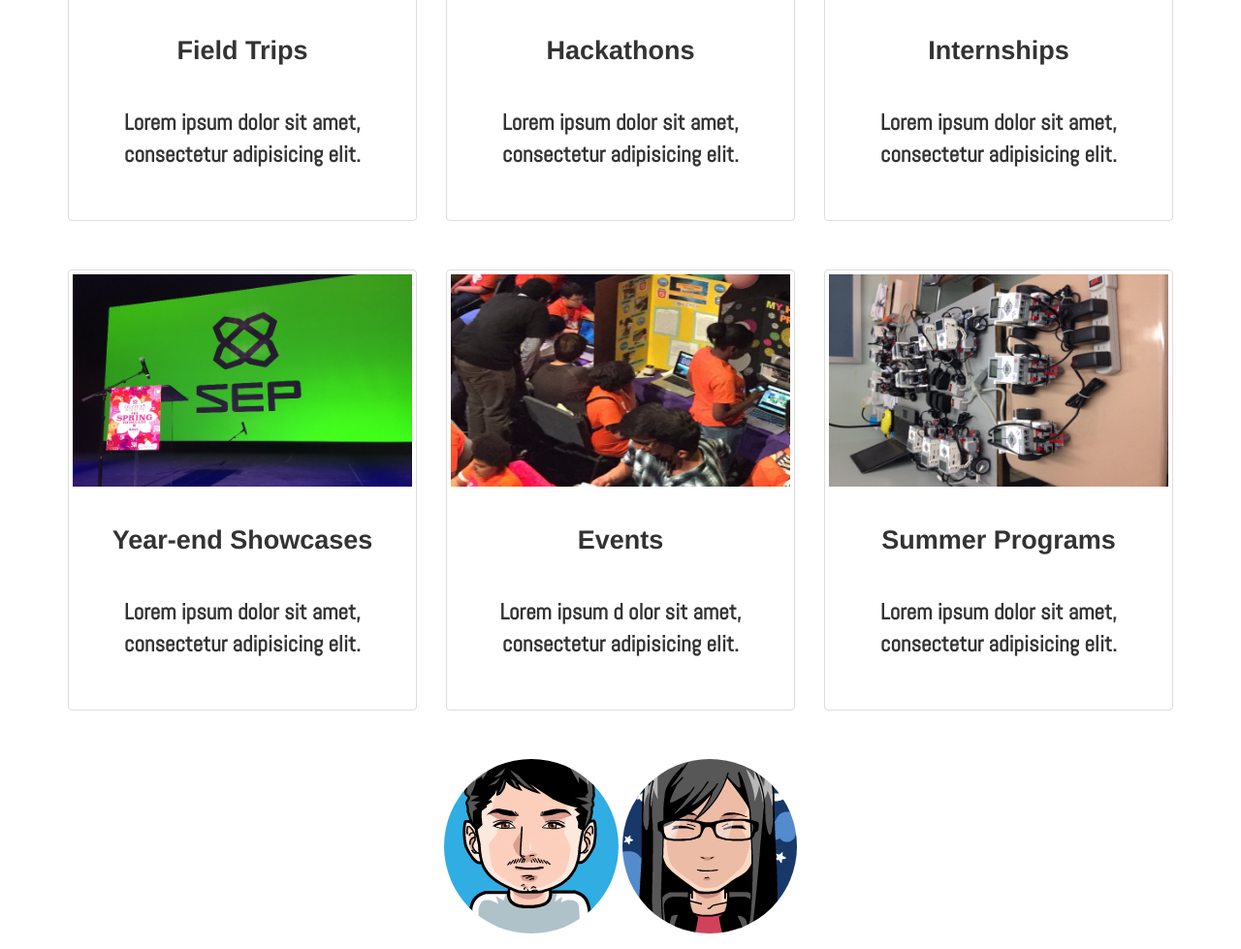
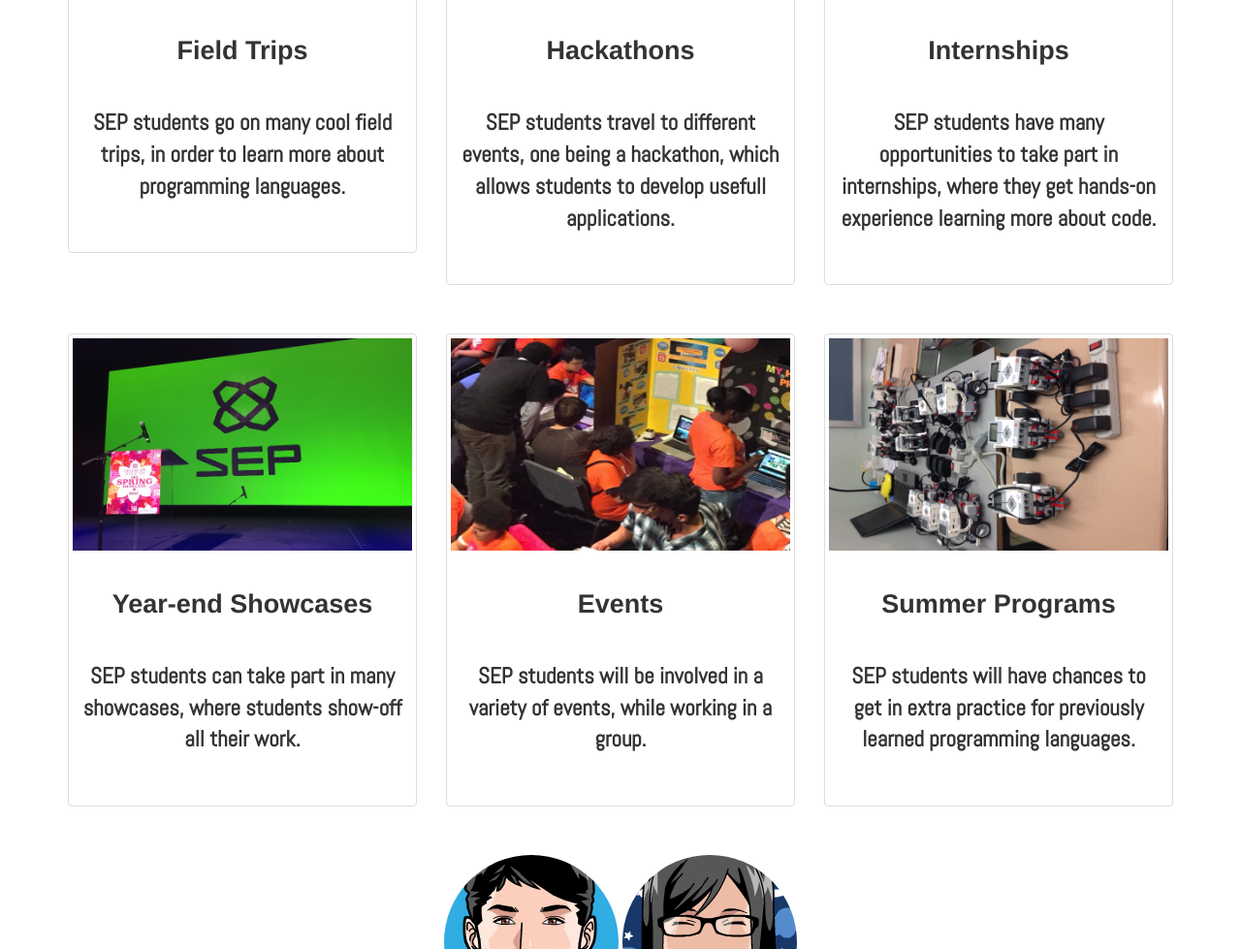
Before and after one commit to davidamato8861/sepguide, a plain HTML site: page index.html in a window 1280 px wide. Shown: the part 2135-3114 px from the top of the page at 97% size. Drawn offline with nearby package versions, Linux system fonts and the light colour scheme; a web font is replaced by a local one.

Commit message:
add text to oppurtunites pics

```diff
--- a/index.html
+++ b/index.html
@@ -124,7 +124,7 @@
                     <img src="pictures/field-trip.jpg">
                     <div class="caption">
                         <h3>Field Trips</h3>
-                        <h5>Lorem ipsum dolor sit amet, consectetur adipisicing elit.</h5>
+                        <h5>SEP students go on many cool field trips, in order to learn more about programming languages.</h5>
                     </div>
                 </div>
             </div>
@@ -134,7 +134,7 @@
                     <img src="pictures/hackathons.jpg">
                     <div class="caption">
                         <h3>Hackathons</h3>
-                        <h5>Lorem ipsum dolor sit amet, consectetur adipisicing elit.</h5>
+                        <h5>SEP students travel to different events, one being a hackathon, which allows students to develop usefull applications.</h5>
                     </div>
                 </div>
             </div>
@@ -144,7 +144,7 @@
                     <img src="pictures/internships.jpg">
                     <div class="caption">
                         <h3>Internships</h3>
-                        <h5>Lorem ipsum dolor sit amet, consectetur adipisicing elit.</h5>
+                        <h5>SEP students have many opportunities to take part in internships, where they get hands-on experience learning more about code.</h5>
                     </div>
                 </div>
             </div>
@@ -154,7 +154,7 @@
                     <img src="pictures/showcases.jpg">
                     <div class="caption">
                         <h3>Year-end Showcases</h3>
-                        <h5>Lorem ipsum dolor sit amet, consectetur adipisicing elit.</h5>
+                        <h5>SEP students can take part in many showcases, where students show-off all their work.</h5>
                     </div>
                 </div>
             </div>
@@ -164,7 +164,7 @@
                     <img src="pictures/events.JPG">
                     <div class="caption">
                         <h3>Events</h3>
-                        <h5>Lorem ipsum d olor sit amet, consectetur adipisicing elit.</h5>
+                        <h5>SEP students will be involved in a variety of events, while working in a group.</h5>
                     </div>
                 </div>
             </div>
@@ -174,7 +174,7 @@
                     <img src="pictures/summer-programs.jpg">
                     <div class="caption">
                         <h3>Summer Programs</h3>
-                        <h5>Lorem ipsum dolor sit amet, consectetur adipisicing elit.</h5>
+                        <h5>SEP students will have chances to get in extra practice for previously learned programming languages.</h5>
                     </div>
                 </div>
             </div>
```
